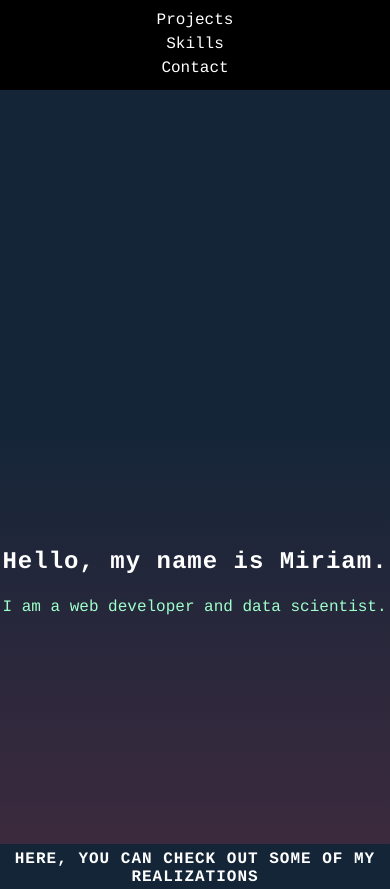
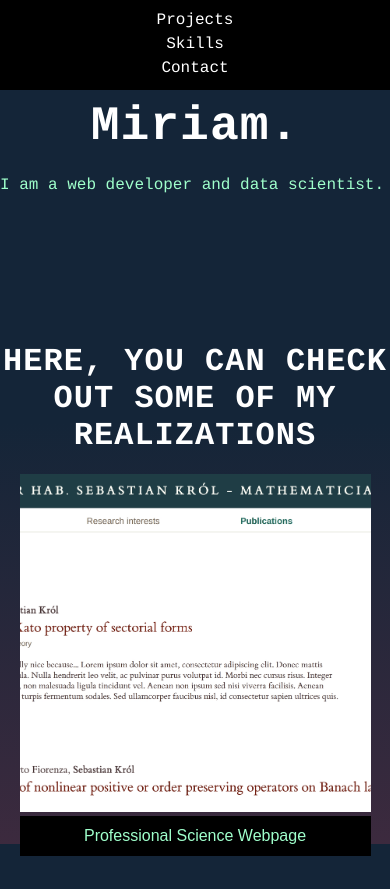
Before and after one commit to m-kosik/m-kosik.github.io, a plain HTML site: page index.html in a window 390 px wide. Shown: the top 889 px of the page. Drawn offline with Linux system fonts and the light colour scheme.

Commit message:
adjust for phones

```diff
--- a/styles.css
+++ b/styles.css
@@ -271,10 +271,13 @@
 
     header { height: 90px; }
 
-    #welcome-section {margin-top: 90px; }
+    #welcome-section {
+      margin-top: 90px;
+      height: 20vh;
+      padding-bottom: 5vh;}
 
-    h1 {font-size: 1.5rem;}
-    h2 {font-size: 1rem;}
+    h1 {font-size: 3rem;}
+    h2 {font-size: 2rem;}
 
     nav {
       width: 100%;
```
